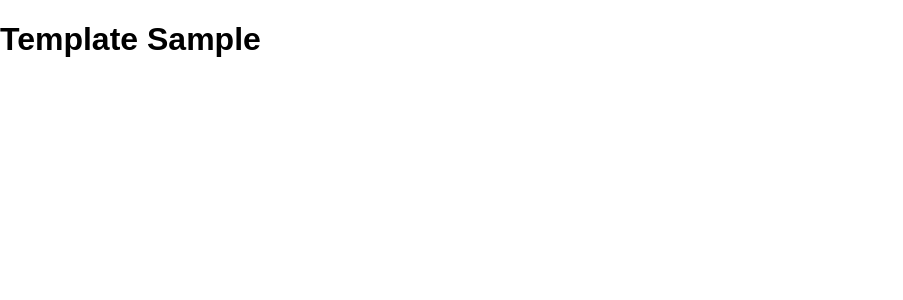
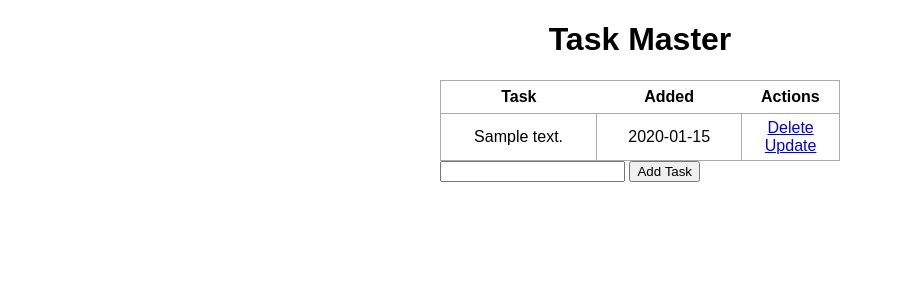
Before and after one commit to a-cpp-coder/Task-Master, a Flask app: page / in a window 1280 px wide. Shown: the top 300 px of the page, without its empty margins (0-903 px from the left). Run offline with Flask 3, Linux system fonts and the light colour scheme; tables that the repository leaves empty hold one stand-in row (values such as "Sample post").

Commit message:
basically everything up to near end

```diff
--- a/app.py
+++ b/app.py
@@ -1,5 +1,6 @@
-from flask import Flask, render_template
+from flask import Flask, render_template, request, redirect
 from flask_sqlalchemy import SQLAlchemy
+from datetime import datetime
 
 app = Flask(__name__) # reference to thisfile
 app.config['SQLALCHEMY_DATABASE_URI'] = 'sqlite:///test.db'
@@ -9,12 +10,66 @@ app.config['SQLALCHEMY_DATABASE_URI'] = 'sqlite:///test.db'
 # everything is gonna be stored in test.db file
 
 # initialize the database
-db = SQLAlchemy(app)
+db = SQLAlchemy(app)    # db is initialized with the setting from the app
 
-@app.route('/') # you are going to pass in the URL string of your route
+class To_Do(db.Model):
+    # the essential elements
+    id = db.Column(db.Integer, primary_key = True)
+    content = db.Column(db.String(200), nullable=False)
+    completed = db.Column(db.Boolean, default=False)
+    date_created = db.Column(db.DateTime, default=datetime.utcnow)
 
+    def __repr__(self):
+        return '<Task %r>' % self.id
+
+
+@app.route('/', methods=['POST', 'GET']) # you are going to pass in the URL string of your route
 def index():    # function for that route
-    return render_template('index.html')
+    if request.method == 'POST':
+        task_content = request.form['content']
+        #create a To_Do object that's going to have its content = content of the input
+        new_task = To_Do(content=task_content)
+
+        # after having To_Do model, push it to the Database
+        try:
+            db.session.add(new_task)    # add to DB session
+            db.session.commit()
+            return redirect('/')        # back to the begin ?
+        except:
+            return "There was an issue adding your task"
+
+    else:
+        tasks = To_Do.query.order_by(To_Do.date_created).all()  # ? first()
+        return render_template('index.html', tasks = tasks) # {{% for task in tasks %}} thi ra la the, qua ao
+
+# set up a new route for the delete part
+@app.route('/delete/<int:id>')
+def delete(id):
+    task_to_delete = To_Do.query.get(id)
+    # querry the DB to get the ID
+
+    try:
+        db.session.delete(task_to_delete)
+        db.session.commit()
+        return redirect('/')    # redirect back to the homepage
+    except:
+        return "There was a problem deleting your task"
+
+# another route for the update part
+@app.route('/update/<int:id>', methods = ['GET', 'POST'])
+def update(id):
+    task = To_Do.query.get(id)
+
+    if request.method == 'POST':
+        task.content = request.form['content']
+
+        try:
+            db.session.commit()     # no need more action, already change task.content
+            return redirect('/')    # back to homepage
+        except:
+            return "There was an issue updating your task"
+    else:
+        return render_template('update.html', task = task)
 
 if __name__ == "__main__":
     app.run(debug=True)
--- a/static/css/main.css
+++ b/static/css/main.css
@@ -2,3 +2,30 @@
     margin: 0;
     font-family: sans-serif;
 }
+
+.content {
+    margin: 0 auto;
+    width: 400px;
+}
+
+h1 {
+    text-align: center;
+}
+
+table, td, td {
+    border: 1px solid #aaa;
+}
+
+table {
+    border-collapse: collapse;
+    width: 100%;
+}
+
+th {
+    height: 30px;
+}
+
+td {
+    text-align: center;
+    padding: 5px;
+}
--- a/templates/index.html
+++ b/templates/index.html
@@ -1,8 +1,38 @@
 {% extends 'base.html' %}
 
 {% block head %}
+<title> Task Master Title</title>
 {% endblock %}
 
 {%block body%}
-<h1>Template Sample</h1>
+<div class="content">   <!--division/section-->
+    <h1>Task Master</h1>
+
+    <table>
+        <tr>    <!--table row-->
+            <th>Task</th>   <!--table header-->
+            <th>Added</th>
+            <th>Actions</th>
+        </tr>
+        {% for task in tasks %}
+            <tr>
+                <td>{{ task.content}}</td>   <!--table datacell-->
+                <td>{{ task.date_created.date() }}</td>
+                <td>
+                    <a href="/delete/{{task.id}}">Delete</a>   <!--an empty link to send a GET http code to the server-->
+                    <br>    <!--break here to enter a newline-->
+                    <a href="/update/{{task.id}}">Update</a>
+                </td>
+            </tr>
+        {% endfor %}
+
+    </table>
+
+    <div>
+        <form action="/" method="POST">
+            <input type="text" name="content" id="content">
+            <input type="submit" value="Add Task">
+        </form>
+    </div>
+</div>
 {%endblock%}
```
Also changed, not shown: templates/update.html (added, +18 -0 lines), instance/test.db (added), what the heck.png (added).
